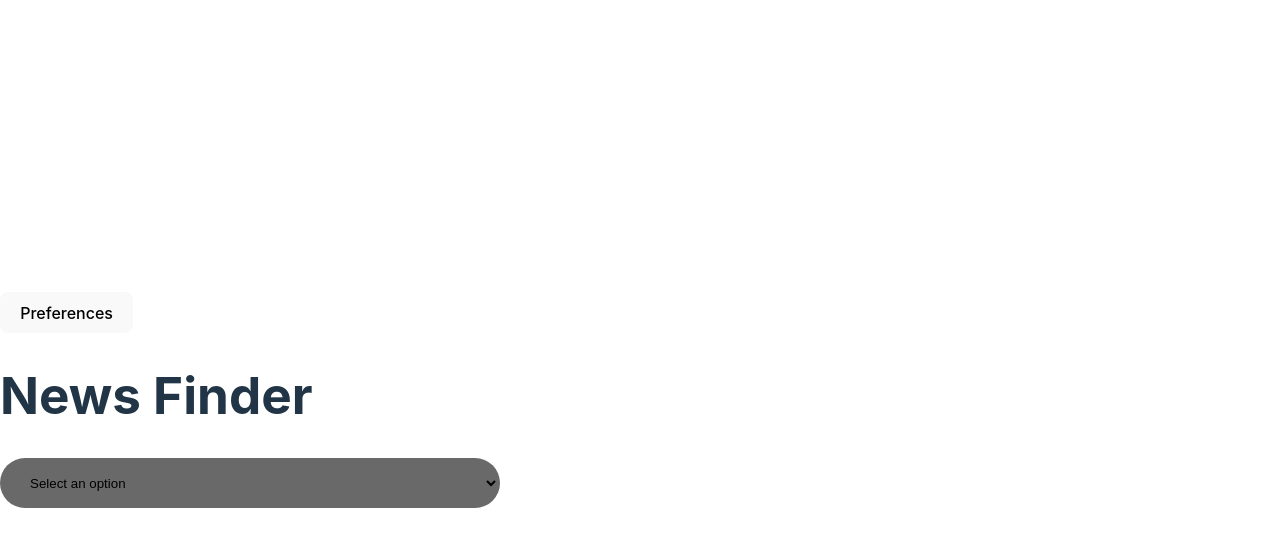
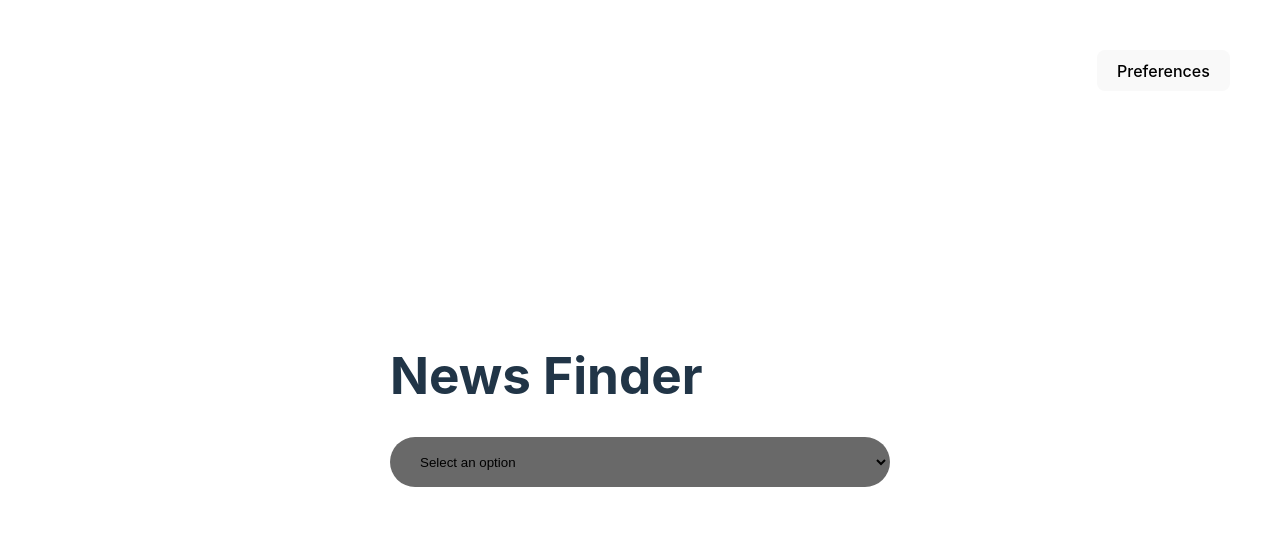
Before and after one commit to Alex-M22/CSE4234_Project_3, a React (Vite) app: page / in a window 1280 px wide. Shown: the top 546 px of the page. Built offline with nearby package versions, Linux system fonts and the light colour scheme.

Commit message:
centered text button at top corner

```diff
--- a/src/index.css
+++ b/src/index.css
@@ -22,12 +22,25 @@ a:hover {
   color: #535bf2;
 }
 
+header {
+  position: relative;
+  top: 5px;
+  right: 10px;
+}
+
 body {
   margin: 0;
   display: flex;
   place-items: center;
+  justify-content: center;
   min-width: 320px;
   min-height: 100vh;
+}
+
+#preferences {
+  position: absolute;
+  top: 50px;
+  right: 50px;
 }
 
 h1 {
@@ -38,7 +51,7 @@ h1 {
 select {
   border-radius: 30px;
   border: 1px solid transparent;
-  padding: 0px 0px 0px 25px;
+  padding: 0 0 0 25px;
   width: 500px;
   height: 50px;
   background-color: dimgrey;
@@ -54,6 +67,7 @@ button {
   background-color: #1a1a1a;
   cursor: pointer;
   transition: border-color 0.25s;
+  position: relative;
 }
 button:hover {
   border-color: #646cff;
```
